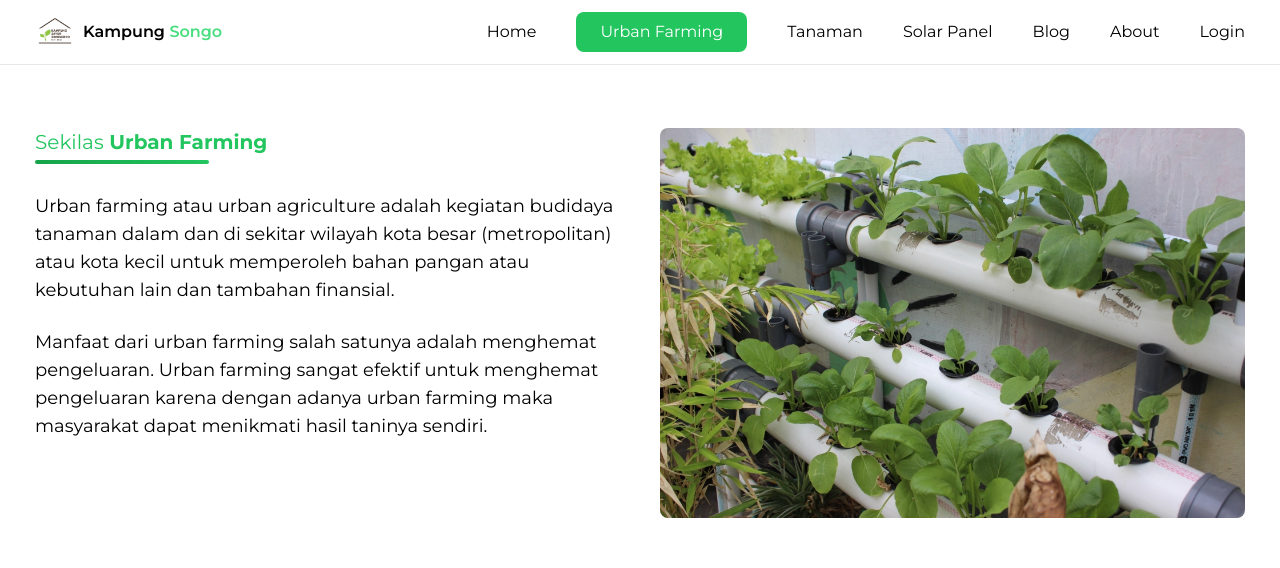
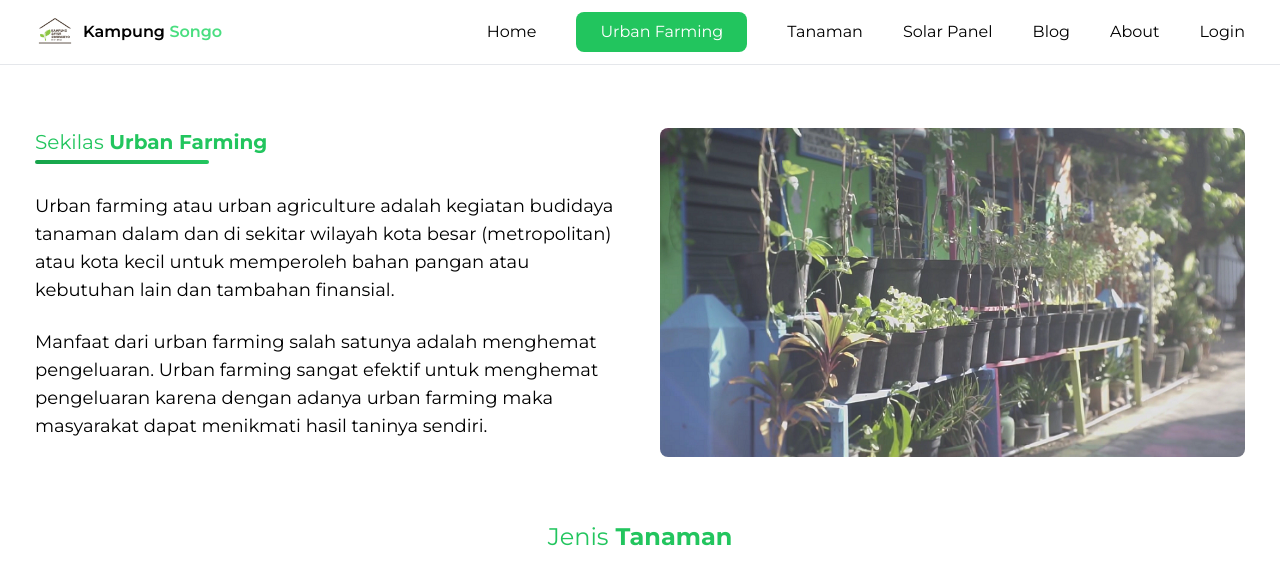
Before and after one commit to nursyah21/desasongo, a Vue app: page /urban-farming in a window 1280 px wide. Shown: the top 568 px of the page. Built offline with nearby package versions, Linux system fonts and the light colour scheme.

Commit message:
edit urban farming

```diff
--- a/src/views/Index.vue
+++ b/src/views/Index.vue
@@ -59,8 +59,8 @@ export default {
       <div class="mt-16 md:mt-0">
         <h1 class="title"><span class="text-green-500">Profile</span> <span class="text-green-500 font-normal">Kampung
             Songo</span></h1>
-        <div class="w-full flex overflow-x-scroll gap-x-5 pb-1 mb-3">
-          <img src="/img3.png" class="rounded-lg w-1/2" />
+        <div class="w-full flex gap-x-5 pb-1 mb-3">
+          <!-- <img src="/img3.png" class="rounded-lg w-1/2" /> -->
           <img src="/img4.png" class="rounded-lg w-1/2" />
           <img src="/img5.jpg" class="rounded-lg w-1/2" />
         </div>
--- a/src/views/UrbanFarming.vue
+++ b/src/views/UrbanFarming.vue
@@ -41,7 +41,7 @@ export default {
                     taninya sendiri.</p>
             </div>
             <div class="mt-16 md:mt-0">
-                <img src="/urban-farming.webp" class="rounded-lg" alt="">
+                <img src="/img3.png" class="rounded-lg" alt="">
             </div>
         </div>
         <div class="mt-16">
```
